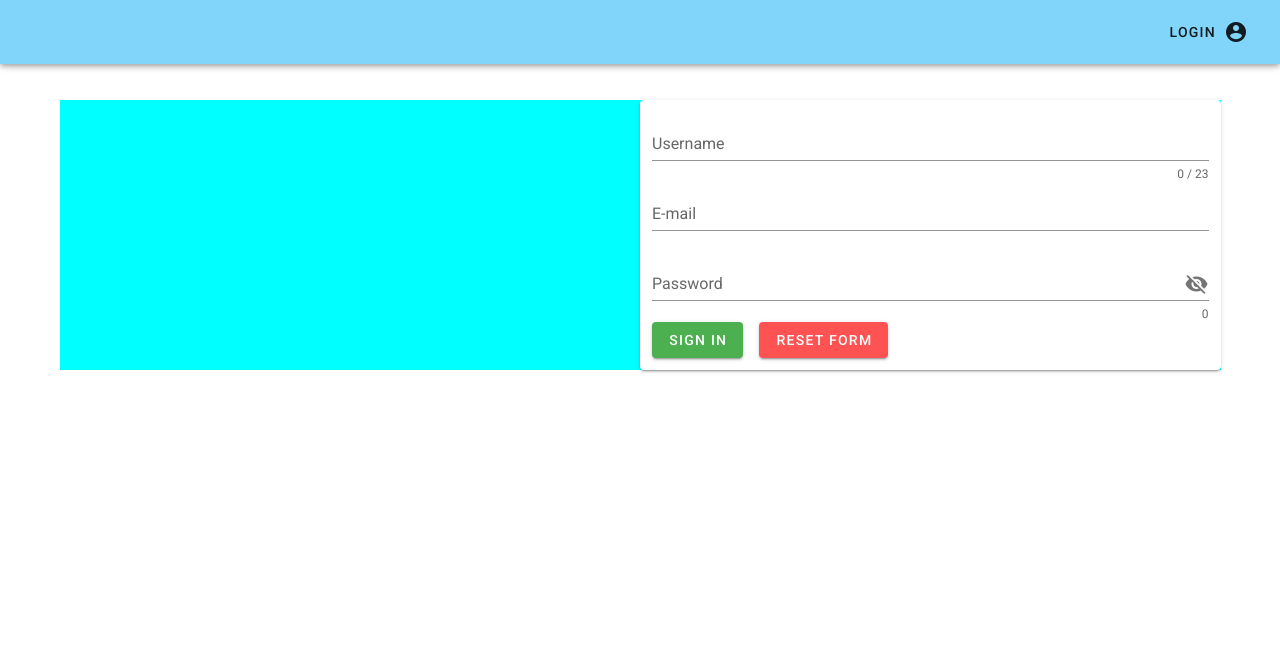
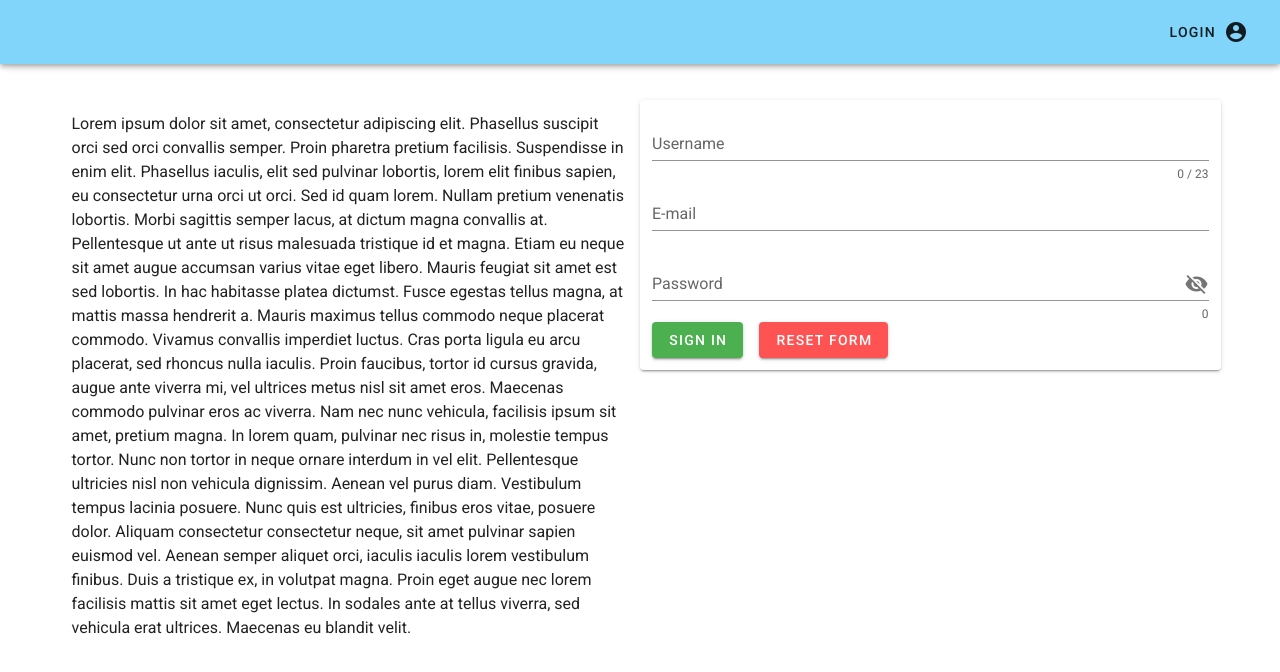
Before and after one commit to euberdeveloper/libhub-webapp, a Vue app: page / in a window 1280 px wide. Shown: the top 672 px of the page. Built offline with nearby package versions, Linux system fonts and the light colour scheme.

Commit message:
Added AboutUs

```diff
--- a/src/App.vue
+++ b/src/App.vue
@@ -36,12 +36,12 @@
 
             <v-row no-gutters class="signup-style">
               <v-col>
-
+                <AboutUs/>
               </v-col>
 
               <v-col>
                 <v-card elevation-5>
-                  <signupForm/>
+                  <SignupForm/>
                 </v-card>
               </v-col>
             </v-row>
@@ -53,13 +53,15 @@
 </template>
 
 <script>
-import signupForm from './components/signupForm.vue';
+import AboutUs from './components/AboutUs.vue';
+import SignupForm from './components/SignupForm.vue';
 
 export default {
   name: 'App',
 
   components: {
-    signupForm
+    SignupForm,
+    AboutUs
   },
 
   data: () => ({
--- /dev/null
+++ b/src/components/AboutUs.vue
@@ -0,0 +1,13 @@
+<template>
+    <v-container >
+        Lorem ipsum dolor sit amet, consectetur adipiscing elit. Phasellus suscipit orci sed orci convallis semper. Proin pharetra pretium facilisis. Suspendisse in enim elit. Phasellus iaculis, elit sed pulvinar lobortis, lorem elit finibus sapien, eu consectetur urna orci ut orci. Sed id quam lorem. Nullam pretium venenatis lobortis. Morbi sagittis semper lacus, at dictum magna convallis at. Pellentesque ut ante ut risus malesuada tristique id et magna. Etiam eu neque sit amet augue accumsan varius vitae eget libero. Mauris feugiat sit amet est sed lobortis. In hac habitasse platea dictumst. Fusce egestas tellus magna, at mattis massa hendrerit a. Mauris maximus tellus commodo neque placerat commodo. Vivamus convallis imperdiet luctus. Cras porta ligula eu arcu placerat, sed rhoncus nulla iaculis.
+
+Proin faucibus, tortor id cursus gravida, augue ante viverra mi, vel ultrices metus nisl sit amet eros. Maecenas commodo pulvinar eros ac viverra. Nam nec nunc vehicula, facilisis ipsum sit amet, pretium magna. In lorem quam, pulvinar nec risus in, molestie tempus tortor. Nunc non tortor in neque ornare interdum in vel elit. Pellentesque ultricies nisl non vehicula dignissim. Aenean vel purus diam. Vestibulum tempus lacinia posuere. Nunc quis est ultricies, finibus eros vitae, posuere dolor. Aliquam consectetur consectetur neque, sit amet pulvinar sapien euismod vel. Aenean semper aliquet orci, iaculis iaculis lorem vestibulum finibus. Duis a tristique ex, in volutpat magna. Proin eget augue nec lorem facilisis mattis sit amet eget lectus. In sodales ante at tellus viverra, sed vehicula erat ultrices. Maecenas eu blandit velit.
+    </v-container>
+</template>
+
+<script>
+export default {
+    name: 'AboutUs'
+}
+</script>
--- a/src/components/signupForm.vue
+++ b/src/components/signupForm.vue
@@ -57,7 +57,7 @@
 
 <script>
 export default {
-    name: 'signupForm',
+    name: 'SignupForm',
     data () {
       return {
         valid: true,
--- a/src/styles/Home.css
+++ b/src/styles/Home.css
@@ -1,4 +1,3 @@
+.signup-style {
 
-.signup-style {
-    background-color:  aqua;
 }
```
Also changed, not shown: 1 other file (tests, documents, lock files or other folders).
